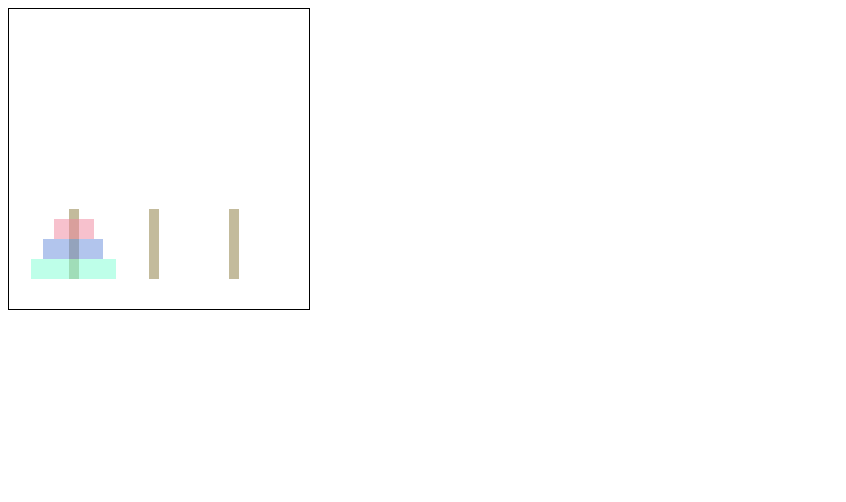
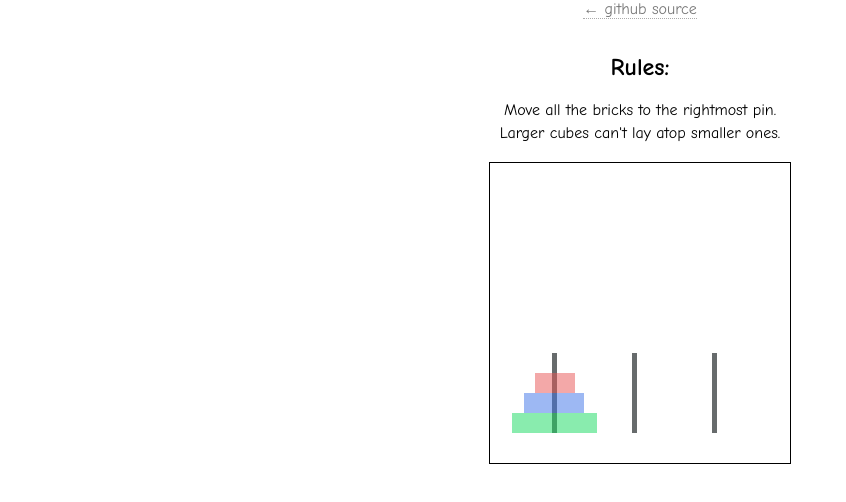
Before and after one commit to johnner/Canvas-Tower-of-Hanoi, a plain HTML site: page canvas.html in a window 1280 px wide. Shown: the whole page, without its empty margins (0-846 px from the left). Drawn offline with Linux system fonts and the light colour scheme.

Commit message:
win state added

```diff
--- a/canvas.html
+++ b/canvas.html
@@ -2,17 +2,36 @@
 <html>
 	<head>
 		<title>Hanoy Towers</title>
+		<link type="text/css" rel="stylesheet" href="style.css">
 	</head>
 	<body>
-
+		<div id="wrapper">
+			<header role="banner">
+				<nav role="navigation">
+					<a title="Back to source" href="https://github.com/johnner/Canvas-Tower-of-Hanoi">&larr; github source</a>
+				</nav>
+			</header>
+			<article class="description">
+				<header>
+						<h1>Rules:</h1>
+						<p>
+							Move all the bricks to the rightmost pin.
+						</p>
+						<p>
+							Larger cubes can't lay atop smaller ones.
+						</p>
+				</header>
 				<canvas id="canvas" width="300" height="300" style="border: 1px solid black;">
 					This text is displayed if your browser does not support HTML5 Canvas.
 				</canvas>
-
+				<aside id="win" class="hidden">
+					You win!
+				</aside>
+			</article>
+		</div>
 		<script src="canvas.js"></script>
 		<script>
 			game = init();
 		</script>
-
 	</body>
 </html>
--- a/canvas.js
+++ b/canvas.js
@@ -87,9 +87,9 @@ Text.prototype.hide = function (ctx) {
 
 function Spike (set) {
 	this.setInitial(set);
-	this.w = 10;
-	this.h = 70;
-	this.fill = 'rgba(181, 170, 132, .8)';
+	this.w = 5;
+	this.h = 80;
+	this.fill = 'rgba(66, 70, 72, .8)';
 	this.draggable = false;
 	this.name = this.getName('Spike');
 	this.blocks = [];
@@ -366,6 +366,7 @@ function Level (sets) {
 	this.spikes = sets.spikes;
 	this.blocks = sets.blocks;
 	this.winSpike = 2;
+	this.onwin = sets.onwin || function (){};
 	this.selected = null;
 
 	this.drag = sets.drag || function () {};
@@ -451,8 +452,7 @@ Level.prototype.winState = function () {
 };
 
 Level.prototype.win = function () {
-
-	CanvasState.text('WIN!');
+	this.onwin();
 };
 
 /* Game statistics */
@@ -464,14 +464,14 @@ function init() {
 	var s = new CanvasState(document.getElementById('canvas'), new Level({
 		name: 'First',
 		spikes: [
-			new Spike({x:60,y:200}),
-			new Spike({x:140,y:200}),
-			new Spike({x:220,y:200})
+			new Spike({x:62,y:190}),
+			new Spike({x:142,y:190}),
+			new Spike({x:222,y:190})
 		],
 		blocks: [
-			new Block({x:22,y:250,w:85,h:20, fill:'rgba(127, 255, 212, .5)'}),
-			new Block({x:34,y:230,w:60,h:20, fill:'rgba(103, 140, 219, .5)'}),
-			new Block({x:45,y:210,w:40,h:20, fill:'rgba(240, 132, 155, .5)'})
+			new Block({x:22,y:250,w:85,h:20, fill:'rgba(20, 217, 94, .5)'}),
+			new Block({x:34,y:230,w:60,h:20, fill:'rgba(61, 114, 232, .5)'}),
+			new Block({x:45,y:210,w:40,h:20, fill:'rgba(231, 82, 82, .5)'})
 		],
 		selectionWidth: 2,
 
@@ -483,7 +483,7 @@ function init() {
 			var spike = this.spikeAccept(block);
 			this.dropBlock(spike, block);
 			if ( this.winState() ) {
-
+				this.win();
 			}
 			CanvasState.redraw();
 		},
@@ -495,7 +495,10 @@ function init() {
 			block.select();
 		},
 
-		deselect: function () {}
+		deselect: function () {},
+		onwin: function () {
+			document.getElementById('win').className = '';
+		}
 
 	}));
 	return {
--- /dev/null
+++ b/style.css
@@ -0,0 +1,47 @@
+html {
+	background-color:#fff;
+	color:#333;
+	font-family: Chalkboard, Comic Sans MS, sans-serif;
+}
+
+html, body { height:100%; }
+body {
+	margin:0 auto;
+	width:65%;
+	color:#000;
+	text-align: center;
+}
+article header {
+	padding: 0;
+	margin: 35px 0 20px 0;
+}
+p {
+	padding: 0;
+	margin: 5px 0;
+}
+
+a:link,
+a:visited {
+	color: #777;
+	text-decoration: none;
+	border-bottom: 1px dotted #AAAAAA;
+}
+
+a:hover,
+a:active {
+	color: #000;
+	border-bottom: 1px dotted #C00000;
+}
+
+#wrapper {
+	margin: 0 auto;
+}
+
+#win {
+	display: block;
+	color: #cf8717;
+}
+
+#win.hidden {
+	display:none;
+}
```
Lines whose indentation alone changed are shown as unchanged.
